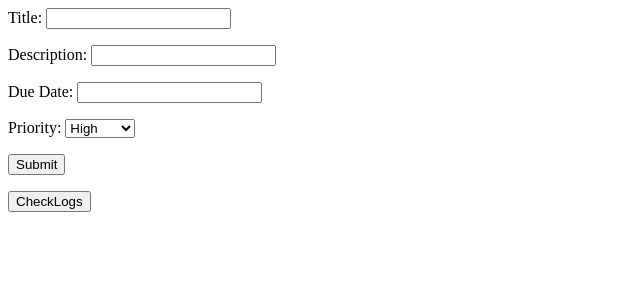
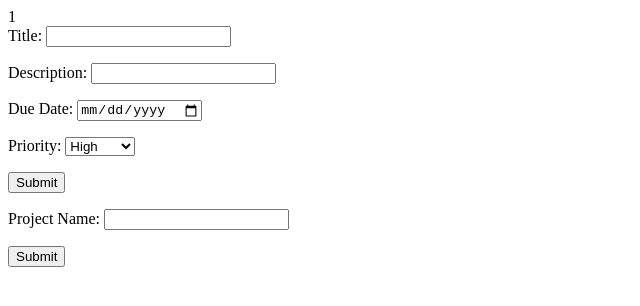
Before and after one commit to swatson9008/todos, a plain HTML site: page index.html in a window 1280 px wide. Shown: the whole page, without its empty margins (0-640 px from the left). Drawn offline with Linux system fonts and the light colour scheme.

Commit message:
fixed the code

```diff
--- a/index.html
+++ b/index.html
@@ -7,13 +7,14 @@
     <title>Todos</title>
 </head>
 <body>
+    <div id="counterIndex">1</div>
     <form>
         <label for="TDTitle">Title:</label>
         <input type="TDTitle" name="TDTitle" id="TDTitle"><p></p>
         <label for="TDDescrip">Description:</label>
         <input type="text" name="TDDescrip" id="TDDescrip"><p></p>
         <label for="TDDueDate">Due Date:</label>
-        <input type="text" name="TDDueDate" id="TDDueDate"><p></p>
+        <input type="date" name="TDDueDate" id="TDDueDate"><p></p>
         <label for="TDPriority">Priority:</label>
         <select name="TDPriority" id="TDPriority">
         <option value="High">High</option>
@@ -24,7 +25,13 @@
         <button id="submitB">Submit</button>
     </form>
     <p></p>
-    <div id="checkLogs"><button>CheckLogs</button></div>
+    <p></p>
+    <div id="createProjects">
+        <label for="TDProject">Project Name:</label>
+        <input type="TDProject" name="TDProject" id="TDProject"><p></p>
+        <button id="submitP">Submit</button>
+    </div>
+    <div id="projectSection"></div>
     <script src="main.js" defer></script>
 </body>
 </html>
--- a/main.js
+++ b/main.js
@@ -1 +1 @@
-(()=>{"use strict";const e=indexCounter=0,t=new Map;class o{constructor(e,t,o,n){this.title=e,this.description=t,this.dueDate=o,this.priority=n}}new o("Sweep Floors","Clean floors","Tomorrow","Low");let n=document.getElementById("submitB"),s=(document.getElementById("TDTitle"),document.getElementById("TDDescrip"),document.getElementById("TDDueDate"),document.getElementById("TDPriority"),document.getElementById("checkLogs"));const i=new Map;new class{constructor(e,t,o,n){this.title=e,this.description=t,this.dueDate=o,this.priority=n}}("Sweep Floors","Clean floors","Tomorrow","Low"),n.addEventListener("click",(n=>function(n){n.preventDefault();const s=new o("Do dishes","Clean dishes","Tonight","High");t.set(s,e),e++,console.log(t),console.log(e)}(n))),s.addEventListener("click",(t=>function(t){t.preventDefault(),console.log(i),console.log(e)}(t)))})();
+(()=>{"use strict";let e=0;const t=new Map;class i{constructor(e,t,i,o){this.title=e,this.description=t,this.dueDate=i,this.priority=o}}let o=document.getElementById("submitB"),n=(document.getElementById("TDTitle"),document.getElementById("TDDescrip"),document.getElementById("TDDueDate"),document.getElementById("TDPriority"),document.getElementById("checkLogs"),document.getElementById("submitP"));document.getElementById("TDProject"),document.getElementById("projectSection"),new Map,new class{constructor(e,t,i,o){this.title=e,this.description=t,this.dueDate=i,this.priority=o}}("Sweep Floors","Clean floors","Tomorrow","Low"),o.addEventListener("click",(o=>function(o){o.preventDefault();let n=new i;n.title=TDTitle.value,n.description=TDDescrip.value,n.dueDate=TDDueDate.value,n.priority=TDPriority.value,t.set(n,e),e++,console.log(t),console.log(TDTitle.value)}(o))),n.addEventListener("click",(e=>function(e){e.preventDefault();let t=document.createElement("div");t.id=TDProject.value,t.classList.add("projectLists"),projectSection.appendChild(t)}(e)))})();
```
